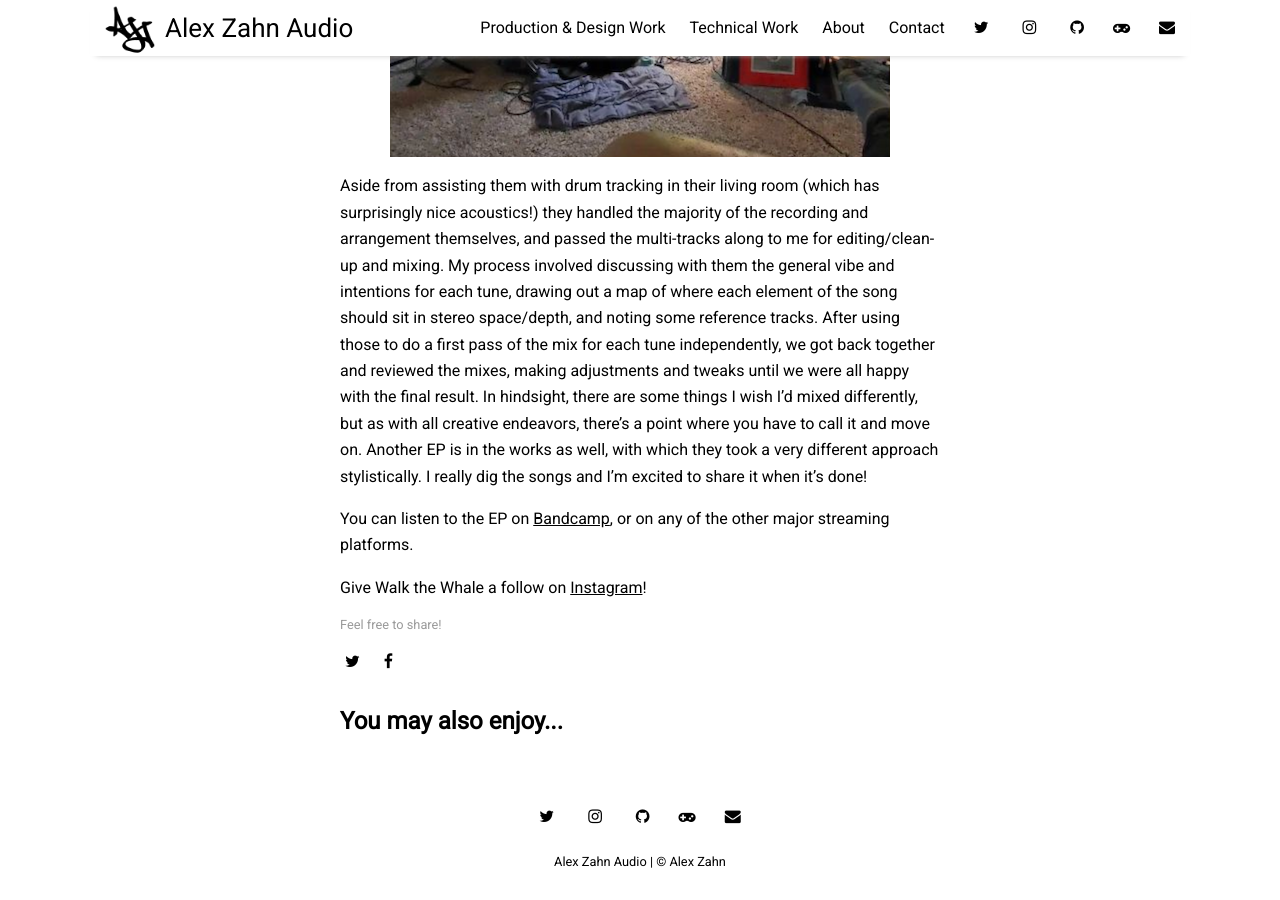
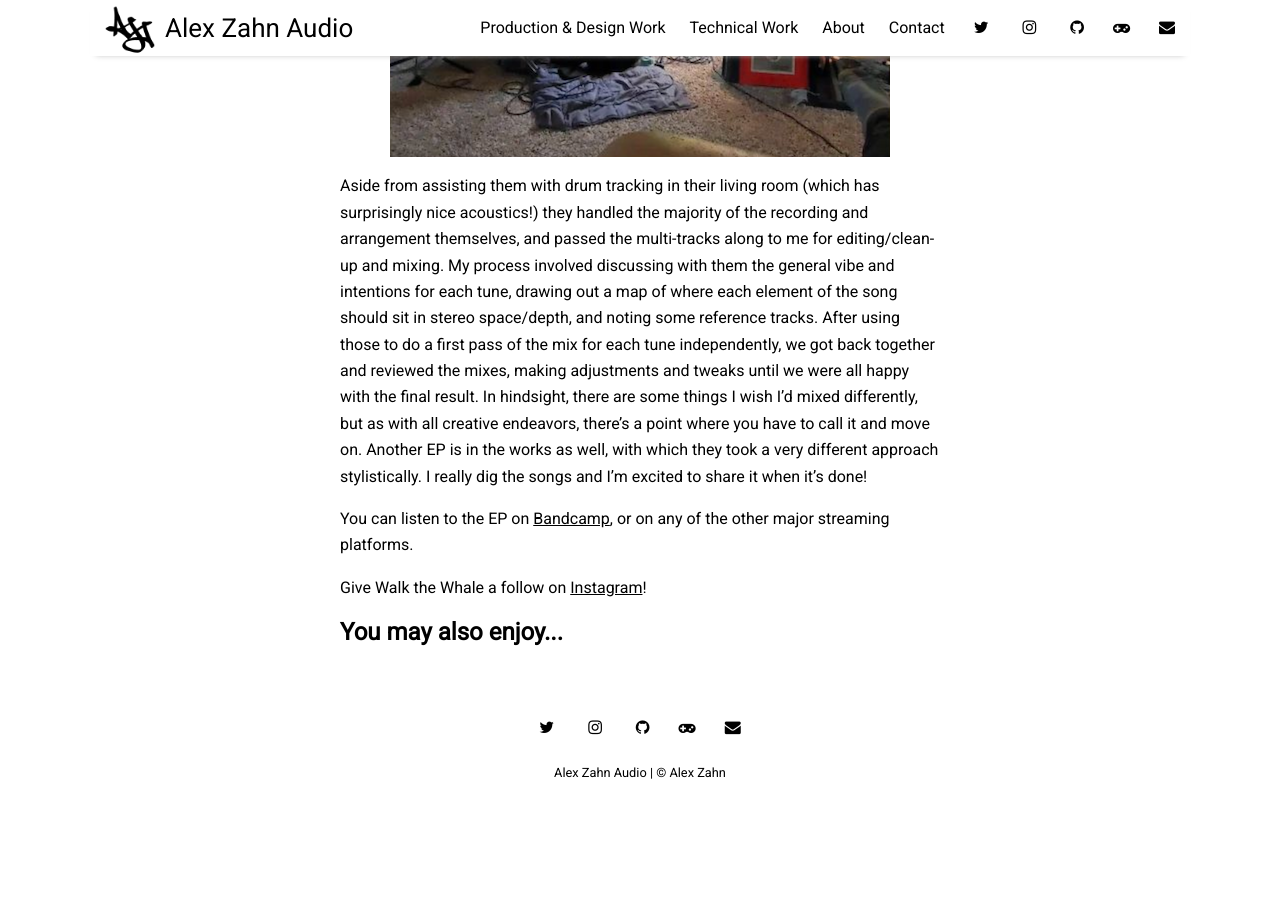
Before and after one commit to alexzahnaudio/alexzahnaudio.github.io, a Jekyll site: the page built from _posts/2023-10-30-let-me-land.md, in a window 1280 px wide and 900 px high, scrolled down 1400 px. Built offline with Jekyll 4.4.1, drawn with Linux system fonts in a browser that asks for light colours; nearby versions of some CDN libraries; after the commit the page ends 2211 px from its top, so only the background shows below that.

Commit message:
Update _config.yml - hide post share

```diff
--- a/_config.yml
+++ b/_config.yml
@@ -9,6 +9,8 @@ highlighter:         rouge
 permalink:           /:title
 plugins:             [jekyll-paginate, jekyll-sitemap, jekyll-feed, jekyll-seo-tag]
 
+hide_post_share:     true
+
 # Customise atom feed settings (this is where Jekyll-Feed gets configuration information)
 title:               "Alex Zahn Audio"
 description:         ""
```
